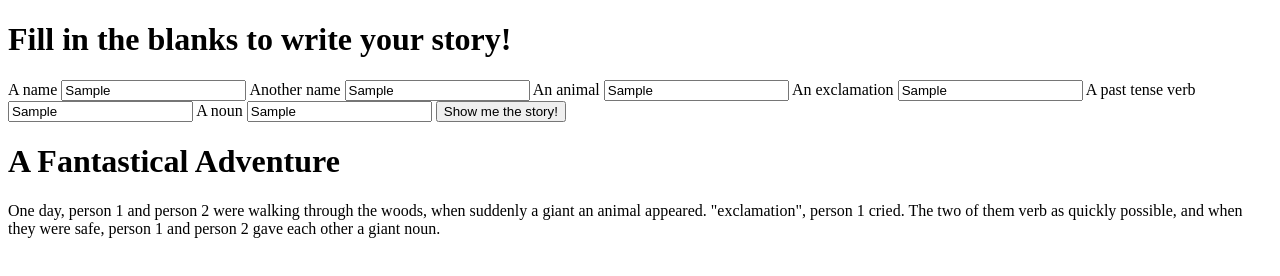
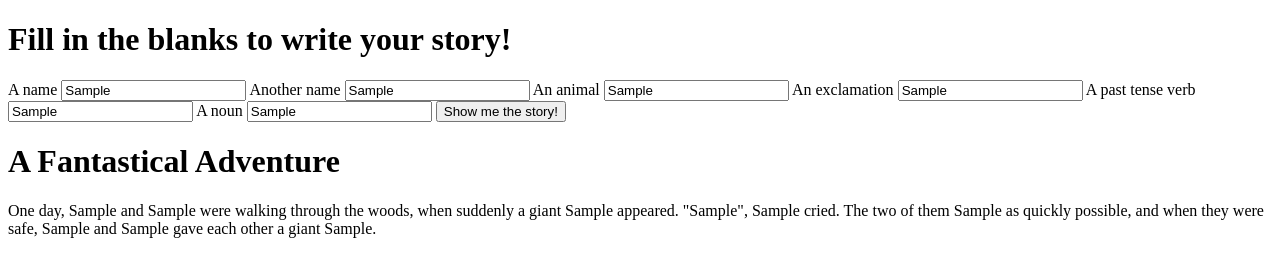
Before and after one commit to charichard09/lesson-examples, a plain HTML site: page mad-libs/mad-libs.html in a window 1280 px wide. Both pictures are taken after typing "Sample", "Sample", "Sample", "Sample", "Sample", "Sample" into the empty fields and a click on the button "Show me the story!". Drawn offline with Linux system fonts and the light colour scheme.

Commit message:
mad libs working

```diff
--- a/mad-libs/js/scripts.js
+++ b/mad-libs/js/scripts.js
@@ -1,19 +1,25 @@
 window.onload = function() {
-  // let divStoryObj = document.querySelector("div#story");
   let formObj = document.querySelector("form");
 
-  formObj.onsubmit = function(e) {
-    document.querySelector("span#person1a").innerText = "person 1";
-    document.querySelector("span#person1b").innerText = "person 1";
-    document.querySelector("span#person1c").innerText = "person 1";
-    document.querySelector("span#person2a").innerText = "person 2";
-    document.querySelector("span#person2b").innerText = "person 2";
-    document.querySelector("span#animal").innerText = "an animal";
-    document.querySelector("span#verb").innerText = "verb";
-    document.querySelector("span#noun").innerText = "noun";
-    document.querySelector("span#exclamation").innerText = "exclamation";
+  formObj.onsubmit = function(event) {
+    const person1Input = document.getElementById("person1Input").value;
+    const person2Input = document.getElementById("person2Input").value;
+    const animalInput= document.getElementById("animalInput").value;
+    const exclamationInput = document.getElementById("exclamationInput").value;
+    const verbInput = document.getElementById("verbInput").value;
+    const nounInput = document.getElementById("nounInput").value;
+
+    document.querySelector("span#person1a").innerText = person1Input;
+    document.querySelector("span#person1b").innerText = person1Input;
+    document.querySelector("span#person1c").innerText = person1Input;
+    document.querySelector("span#person2a").innerText = person2Input;
+    document.querySelector("span#person2b").innerText = person2Input;
+    document.querySelector("span#animal").innerText = animalInput;
+    document.querySelector("span#verb").innerText = verbInput;
+    document.querySelector("span#noun").innerText = nounInput;
+    document.querySelector("span#exclamation").innerText = exclamationInput;
 
     document.querySelector("div#story").removeAttribute("class");
-    e.preventDefault();
+    event.preventDefault();
   };
 };
--- a/mad-libs/mad-libs.html
+++ b/mad-libs/mad-libs.html
@@ -29,5 +29,12 @@
       One day, <span id="person1a">_________</span> and <span id="person2a">_________</span> were walking through the woods, when suddenly a giant <span id="animal">_________</span> appeared. "<span id="exclamation">_________</span>", <span id="person1b">_________</span> cried. The two of them <span id="verb">_________</span> as quickly possible, and when they were safe, <span id="person1c">_________</span> and <span id="person2b">_________</span> gave each other a giant <span id="noun">_________</span>.
     </p>
   </div>
+
+  <div id="story" class="hidden">
+    <h1>A Fantastical Adventure</h1>
+    <p>
+      One day, <span id="person1a">_________</span> and <span id="person2a">_________</span> were walking through the woods, when suddenly a giant <span id="animal">_________</span> appeared. "<span id="exclamation">_________</span>", <span id="person1b">_________</span> cried. The two of them <span id="verb">_________</span> as quickly possible, and when they were safe, <span id="person1c">_________</span> and <span id="person2b">_________</span> gave each other a giant <span id="noun">_________</span>.
+    </p>
+  </div>
 </body>
 </html>
```
